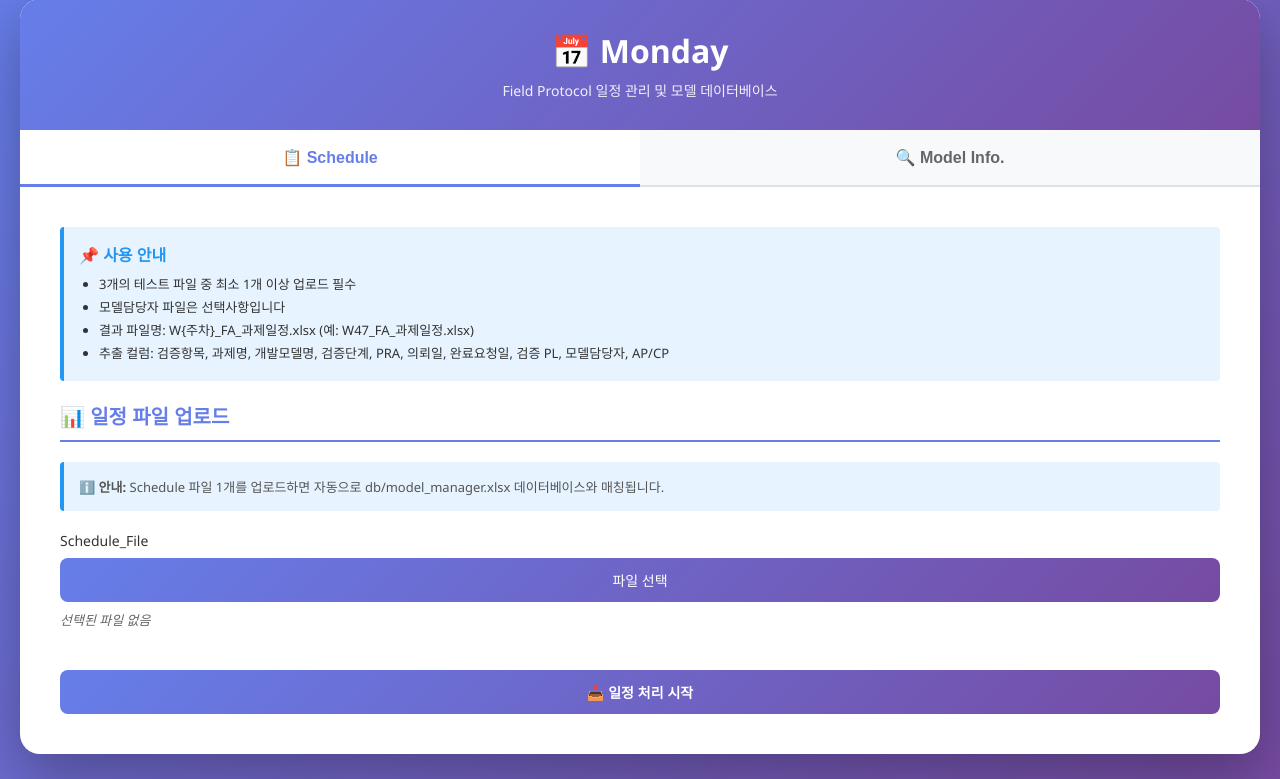
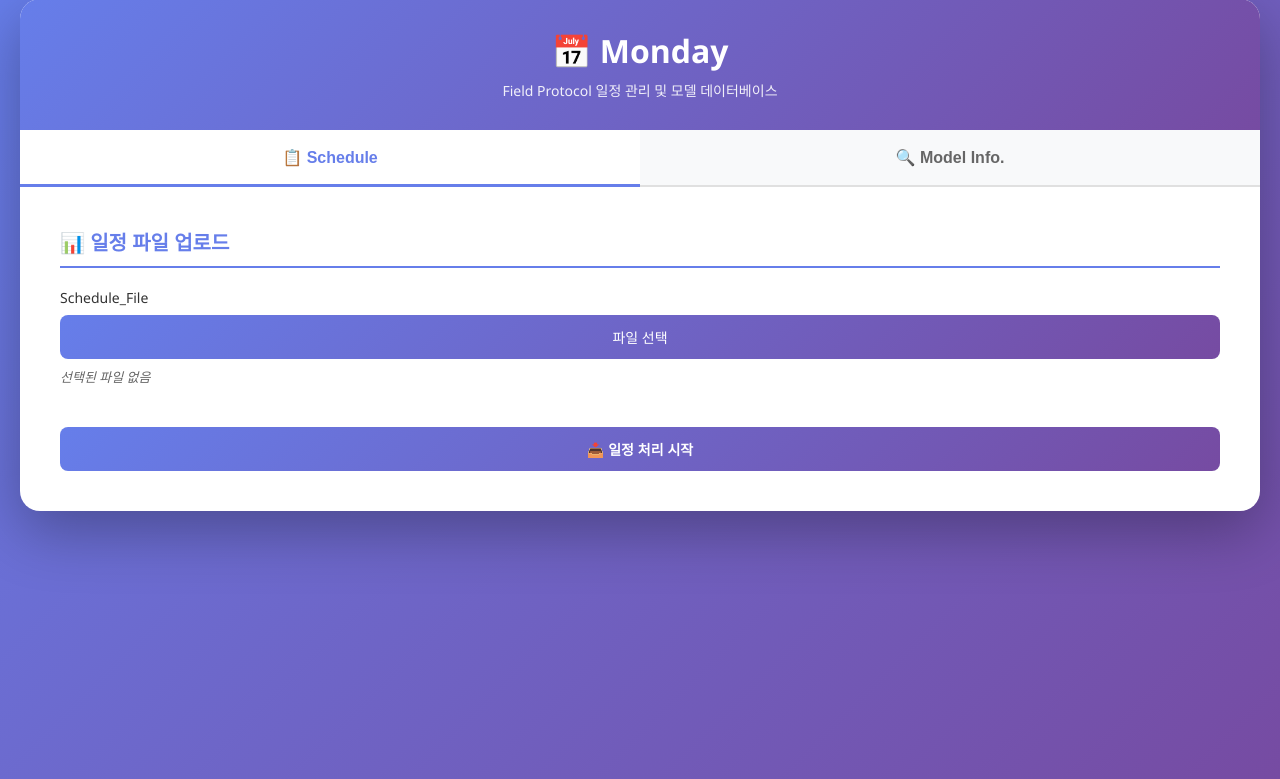
Before and after one commit to woonjounglee-cloud/Monday, a Flask app: page / in a window 1280 px wide. Shown: the part 21-800 px from the top of the page. Run offline with Flask 3, Linux system fonts and the light colour scheme.

Commit message:
UI improvements and sorting priority updates
Changes:
1. Schedule tab:
   - Removed usage guide section
   - Removed download/preview buttons from result section
   - Auto-display results after processing

2. Sorting improvements:
   - Updated verification item priority to support spacing variations
   - Priority order: 주행 > 고정점/송수신 > 송수화
   - Sorts by verification item priority first, then PRA ascending

3. Model Info tab:
   - Set equal width for 과제명 and 개발모델명 columns (200px)
   - Changed AP/CP input from select dropdown to text input

File changes:
- excel_processor.py: Updated VERIFICATION_ITEM_PRIORITY and get_verification_priority()
- templates/index.html: UI cleanup, CSS updates for column width, input type change

```diff
--- a/templates/index.html
+++ b/templates/index.html
@@ -270,6 +270,16 @@
             border-right: none;
         }
 
+        /* Model Info 테이블 컬럼 너비 설정 */
+        #modelTableContainer table th:nth-child(1),
+        #modelTableContainer table td:nth-child(1),
+        #modelTableContainer table th:nth-child(2),
+        #modelTableContainer table td:nth-child(2) {
+            width: 200px;
+            min-width: 200px;
+            max-width: 200px;
+        }
+
         .message {
             margin-top: 20px;
             padding: 15px;
@@ -447,22 +457,8 @@
 
         <!-- Schedule 탭 -->
         <div id="scheduleTab" class="tab-content active">
-            <div class="info-box">
-                <h3>📌 사용 안내</h3>
-                <ul>
-                    <li>3개의 테스트 파일 중 최소 1개 이상 업로드 필수</li>
-                    <li>모델담당자 파일은 선택사항입니다</li>
-                    <li>결과 파일명: W{주차}_FA_과제일정.xlsx (예: W47_FA_과제일정.xlsx)</li>
-                    <li>추출 컬럼: 검증항목, 과제명, 개발모델명, 검증단계, PRA, 의뢰일, 완료요청일, 검증 PL, 모델담당자, AP/CP</li>
-                </ul>
-            </div>
-
             <form id="uploadForm" enctype="multipart/form-data">
                 <div class="section-title">📊 일정 파일 업로드</div>
-
-                <div class="info-box">
-                    <strong>ℹ️ 안내:</strong> Schedule 파일 1개를 업로드하면 자동으로 db/model_manager.xlsx 데이터베이스와 매칭됩니다.
-                </div>
 
                 <div class="form-group">
                     <label class="form-label">Schedule_File</label>
@@ -487,16 +483,8 @@
 
             <div class="result-section" id="scheduleResult" style="display: none; margin-top: 30px;">
                 <div class="section-title">📋 처리 결과</div>
-                <div class="button-group">
-                    <button class="btn btn-success" onclick="downloadScheduleFile()">
-                        📥 Excel 파일 다운로드
-                    </button>
-                    <button class="btn btn-info" onclick="toggleSchedulePreview()">
-                        👁️ 결과 미리보기
-                    </button>
-                </div>
                 <div class="result-info" id="scheduleResultInfo"></div>
-                <div class="table-container" id="scheduleTableContainer" style="display: none;">
+                <div class="table-container" id="scheduleTableContainer">
                     <table>
                         <thead id="scheduleTableHead"></thead>
                         <tbody id="scheduleTableBody"></tbody>
@@ -569,11 +557,7 @@
                     </div>
                     <div class="form-group">
                         <label class="form-label">AP/CP *</label>
-                        <select id="addAPCP">
-                            <option value="">선택</option>
-                            <option value="AP">AP</option>
-                            <option value="CP">CP</option>
-                        </select>
+                        <input type="text" id="addAPCP" placeholder="AP 또는 CP">
                     </div>
                 </div>
                 <button class="btn btn-success" onclick="addModelInfo()">
```
Also changed, not shown: excel_processor.py (+10 -7 lines).
